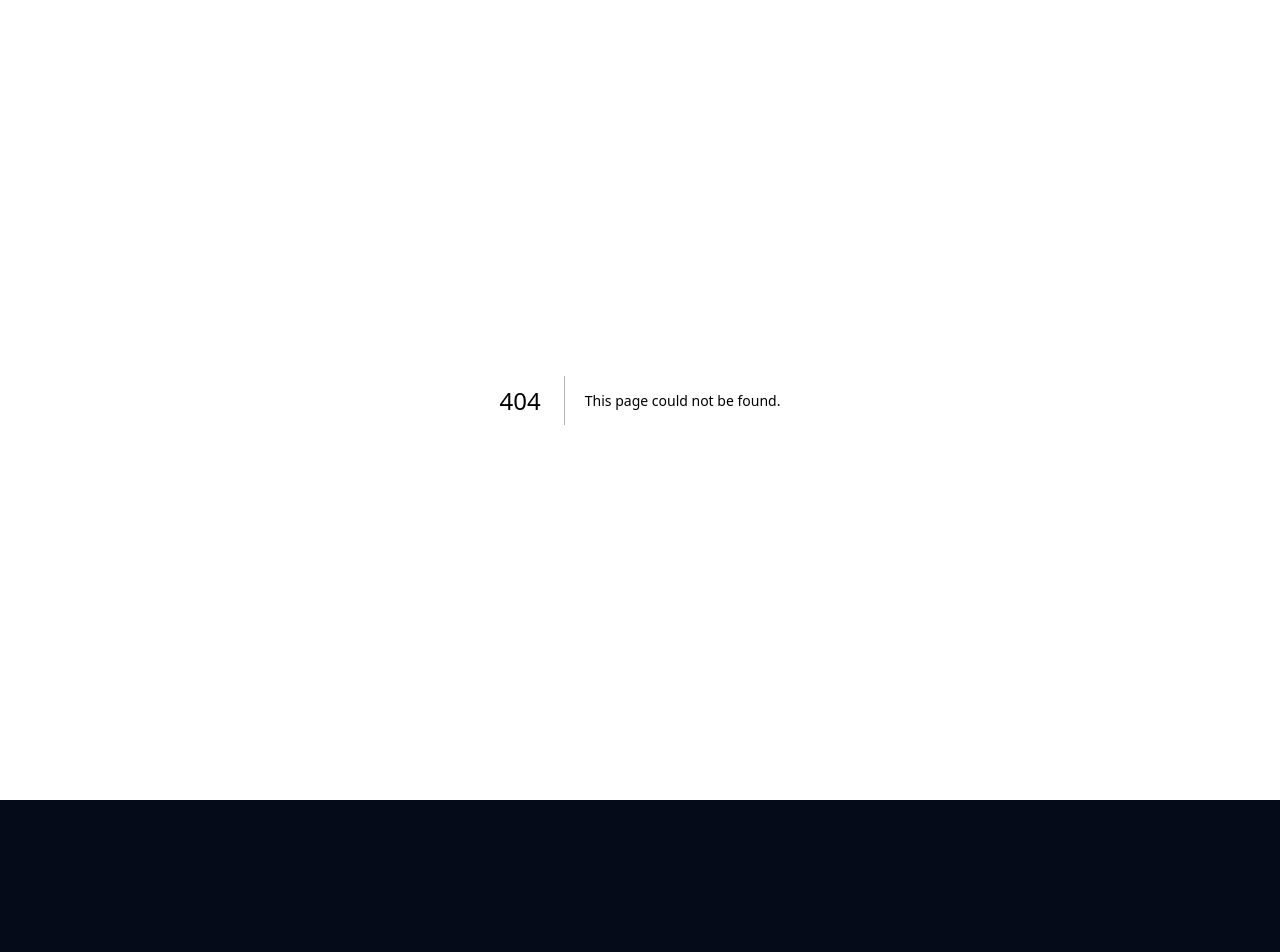
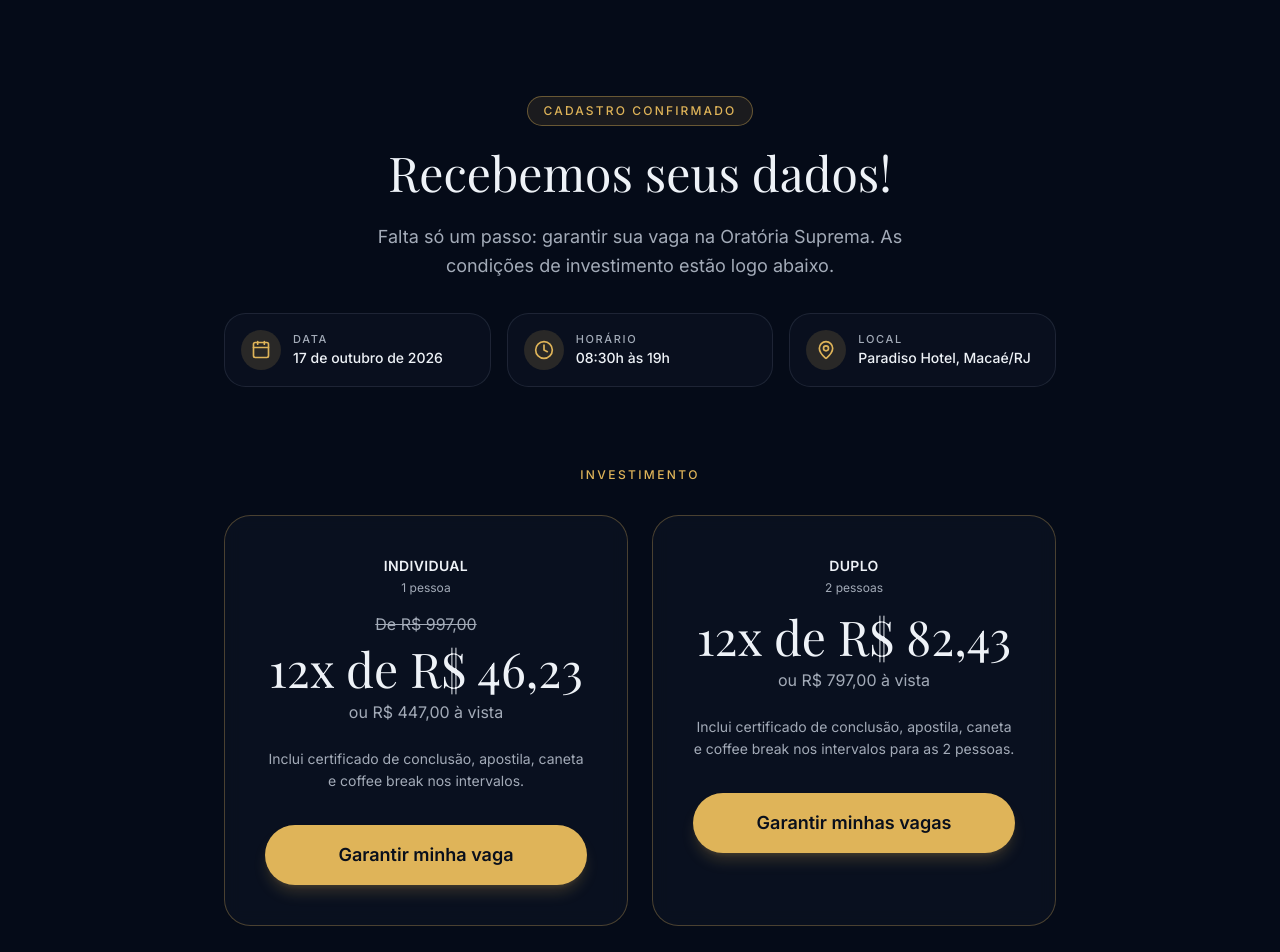
Before and after one commit to beaba-midia/oratoria, a Next.js app: page /obrigado in a window 1280 px wide. Before the commit this address had no page. Shown: the top 952 px of the page. Before the commit the page ends 800 px from the top, so only its background shows below. Built offline with nearby package versions, Linux system fonts and the light colour scheme; a web font is replaced by a local one.

Commit message:
Create ObrigadoPage component for registration confirmation
This file defines the ObrigadoPage component, which handles the display of a confirmation page for a registration, including user data retrieval and checkout links.

```diff
--- /dev/null
+++ b/app/obrigado/page.tsx
@@ -0,0 +1,131 @@
+import type { Metadata } from 'next'
+import { Calendar, Clock, MapPin } from 'lucide-react'
+import { CheckoutLink } from '@/components/checkout-link'
+import { CHECKOUT_URL, CHECKOUT_URL_DUPLO, eventDetails } from '@/lib/site'
+
+export const metadata: Metadata = {
+  title: 'Garanta sua vaga | Oratória Suprema',
+  robots: {
+    index: false,
+    follow: false,
+  },
+}
+
+function buildCheckoutHref(base: string, params: URLSearchParams) {
+  const separator = base.includes('?') ? '&' : '?'
+  const query = params.toString()
+  return query ? `${base}${separator}${query}` : base
+}
+
+export default async function ObrigadoPage({
+  searchParams,
+}: {
+  searchParams: Promise<Record<string, string | string[] | undefined>>
+}) {
+  const resolvedParams = await searchParams
+
+  const params = new URLSearchParams()
+  for (const key of ['name', 'email', 'phone', 'utm_source', 'utm_medium', 'utm_campaign', 'utm_term', 'utm_content']) {
+    const value = resolvedParams[key]
+    if (typeof value === 'string' && value) params.set(key, value)
+  }
+
+  const nome = typeof resolvedParams.name === 'string' ? resolvedParams.name : ''
+  const primeiroNome = nome.trim().split(/\s+/)[0] || ''
+
+  const individualHref = buildCheckoutHref(CHECKOUT_URL, params)
+  const duploHref = buildCheckoutHref(CHECKOUT_URL_DUPLO, params)
+
+  return (
+    <main className="relative min-h-screen bg-background">
+      <section className="mx-auto w-full max-w-3xl px-4 pb-8 pt-16 text-center md:px-8 md:pt-24">
+        <p className="mb-4 inline-flex items-center gap-2 rounded-full border border-gold/40 bg-gold/10 px-4 py-1.5 text-xs font-medium uppercase tracking-[0.18em] text-gold">
+          Cadastro confirmado
+        </p>
+        <h1 className="text-balance font-serif text-3xl leading-tight text-foreground sm:text-4xl md:text-5xl">
+          {primeiroNome ? `Recebemos seus dados, ${primeiroNome}!` : 'Recebemos seus dados!'}
+        </h1>
+        <p className="mx-auto mt-5 max-w-xl text-pretty text-base leading-relaxed text-muted-foreground md:text-lg">
+          Falta só um passo: garantir sua vaga na Oratória Suprema. As condições de investimento
+          estão logo abaixo.
+        </p>
+      </section>
+
+      <section className="mx-auto w-full max-w-4xl px-4 pb-4 md:px-8">
+        <div className="grid grid-cols-1 gap-4 sm:grid-cols-3">
+          {eventDetails.map((detail, i) => {
+            const Icon = [Calendar, Clock, MapPin][i]
+            return (
+              <div
+                key={detail.label}
+                className="flex items-center gap-3 rounded-2xl border border-border bg-card/60 p-4 text-left"
+              >
+                <span className="flex size-10 shrink-0 items-center justify-center rounded-full bg-gold/15 text-gold">
+                  <Icon className="size-5" aria-hidden="true" />
+                </span>
+                <div>
+                  <p className="text-[11px] font-medium uppercase tracking-[0.15em] text-muted-foreground">
+                    {detail.label}
+                  </p>
+                  <p className="text-pretty text-sm font-medium text-foreground">{detail.value}</p>
+                </div>
+              </div>
+            )
+          })}
+        </div>
+      </section>
+
+      <section className="w-full py-12 md:py-16">
+        <div className="mx-auto w-full max-w-4xl px-4 md:px-8">
+          <p className="mb-8 text-center text-xs font-medium uppercase tracking-[0.2em] text-gold">
+            Investimento
+          </p>
+          <div className="grid gap-6 md:grid-cols-2">
+            <div className="rounded-3xl border border-gold/30 bg-card/70 p-7 text-center backdrop-blur-sm md:p-10">
+              <p className="text-sm font-semibold uppercase tracking-wide text-foreground">
+                Individual
+              </p>
+              <p className="mt-1 text-xs text-muted-foreground">1 pessoa</p>
+              <p className="mt-4 text-base text-muted-foreground line-through">De R$ 997,00</p>
+              <p className="mt-2 font-serif text-4xl leading-none text-foreground md:text-5xl">
+                12x de R$ 46,23
+              </p>
+              <p className="mt-2 text-sm text-muted-foreground md:text-base">ou R$ 447,00 à vista</p>
+              <p className="mx-auto mt-6 max-w-md text-pretty text-sm leading-relaxed text-muted-foreground">
+                Inclui certificado de conclusão, apostila, caneta e coffee break nos intervalos.
+              </p>
+              <div className="mt-8 flex justify-center">
+                <CheckoutLink href={individualHref} className="w-full">
+                  Garantir minha vaga
+                </CheckoutLink>
+              </div>
+            </div>
+            <div className="rounded-3xl border border-gold/30 bg-card/70 p-7 text-center backdrop-blur-sm md:p-10">
+              <p className="text-sm font-semibold uppercase tracking-wide text-foreground">
+                Duplo
+              </p>
+              <p className="mt-1 text-xs text-muted-foreground">2 pessoas</p>
+              <p className="mt-4 font-serif text-4xl leading-none text-foreground md:text-5xl">
+                12x de R$ 82,43
+              </p>
+              <p className="mt-2 text-sm text-muted-foreground md:text-base">ou R$ 797,00 à vista</p>
+              <p className="mx-auto mt-6 max-w-md text-pretty text-sm leading-relaxed text-muted-foreground">
+                Inclui certificado de conclusão, apostila, caneta e coffee break nos intervalos para
+                as 2 pessoas.
+              </p>
+              <div className="mt-8 flex justify-center">
+                <CheckoutLink href={duploHref} className="w-full">
+                  Garantir minhas vagas
+                </CheckoutLink>
+              </div>
+            </div>
+          </div>
+
+          <p className="mx-auto mt-8 max-w-xl text-pretty text-center text-sm leading-relaxed text-muted-foreground">
+            Reembolso integral garantido em até 7 dias corridos após a confirmação da inscrição.
+          </p>
+        </div>
+      </section>
+    </main>
+  )
+}
```
